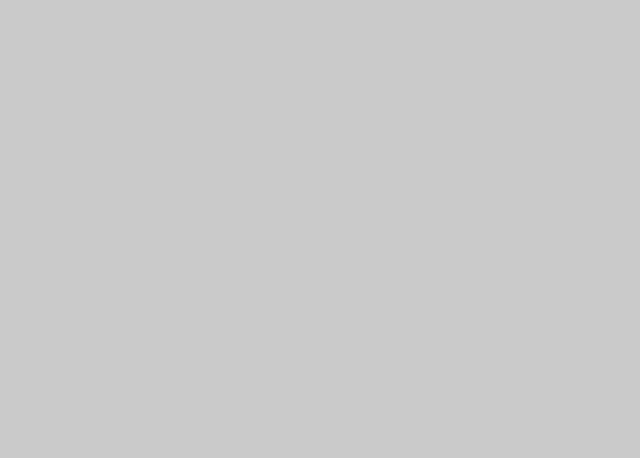
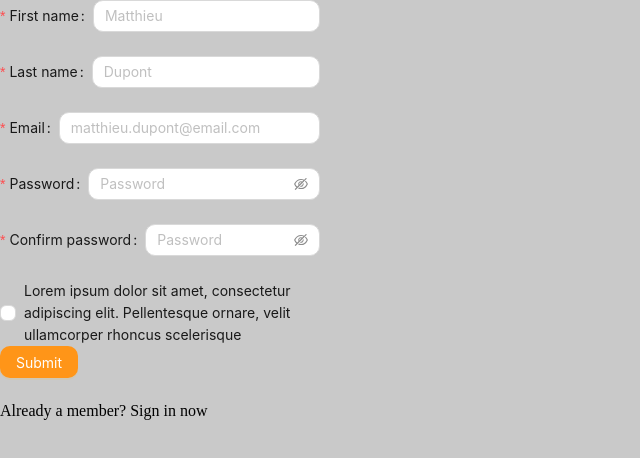
Before and after one commit to WildCodeSchool/2024-02-wns-bleu-wetransfer, a React (Vite) app in the folder frontend/: page / in a window 1280 px wide. Shown: the top 458 px of the page, without its empty margins (0-640 px from the left). Built offline with nearby package versions, Linux system fonts and the light colour scheme.

Commit message:
basic sign up form frontend

```diff
--- a/frontend/src/App.tsx
+++ b/frontend/src/App.tsx
@@ -6,7 +6,7 @@ import Dashboard from "./pages/DashboardPage.tsx";
 import SettingsPage from "./pages/SettingsPage.tsx";
 import UserLayout from "./components/user/UserLayout.tsx";
 import VisitorLayout from "./components/visitor/VisitorLayout.tsx";
-
+import SignUp from "./components/visitor/signUp/SignUp.tsx";
 
 const App = () => {
 
@@ -16,7 +16,8 @@ const App = () => {
 		{
 			path: '/access', element: <VisitorLayout/>, children: [
 				{path: 'login', element: <AccessPage/>},
-				{path: 'register', element: <AccessPage/>}
+				{path: 'register', element: <AccessPage/>},
+				{path: 'sign-up', element: <SignUp/>}
 			]
 		},
 		{
--- a/frontend/src/components/visitor/VisitorLayout.tsx
+++ b/frontend/src/components/visitor/VisitorLayout.tsx
@@ -19,5 +19,4 @@ const Navbar = styled.div`
     top: 0;
 `
 
-
 export default VisitorLayout
--- /dev/null
+++ b/frontend/src/components/visitor/signUp/SignUp.tsx
@@ -0,0 +1,46 @@
+import {FC} from "react";
+import { Input, Form, Button, Checkbox } from 'antd';
+import styled from "@emotion/styled";
+
+const SignUp: FC = () => {
+    const handleSignUp = (value: any) => {
+        console.log(value)
+    }
+
+	return (
+            <InputWrapper>
+                <Form name="control-hooks" onFinish={handleSignUp}>
+                    <Form.Item name="firstname" label="First name" rules={[{ required: true }]}>
+			            <Input allowClear placeholder="Matthieu" />
+                    </Form.Item>
+                    <Form.Item name="lastname" label="Last name" rules={[{ required: true }]}>
+                        <Input allowClear placeholder="Dupont" />
+                    </Form.Item>
+                    <Form.Item name="email" label="Email" rules={[{ required: true }]}>
+                        <Input allowClear placeholder="matthieu.dupont@email.com" />
+                    </Form.Item>
+                    <Form.Item name="password" label="Password" rules={[{ required: true }]}>
+                        <Input.Password allowClear placeholder="Password" />
+                    </Form.Item>
+                    <Form.Item name="confirmPassword" label="Confirm password" rules={[{ required: true }]}>
+                        <Input.Password allowClear placeholder="Password" />
+                    </Form.Item>
+                    <Form.Item name="conditions" valuePropName="checked" noStyle rules={[{ required: true }]}>
+                        <Checkbox>Lorem ipsum dolor sit amet, consectetur adipiscing elit. Pellentesque ornare, velit ullamcorper rhoncus scelerisque</Checkbox>
+                    </Form.Item>
+                    <Form.Item>
+                        <Button type="primary" htmlType="submit">
+                            Submit
+                        </Button>
+                    </Form.Item>
+                </Form>
+                <p>Already a member? Sign in now</p>
+            </InputWrapper>
+	)
+}
+
+const InputWrapper = styled.div`
+    width: 20rem;
+`
+
+export default SignUp
--- a/frontend/src/pages/LandingPage.tsx
+++ b/frontend/src/pages/LandingPage.tsx
@@ -1,11 +1,13 @@
 import {FC} from "react";
 import styled from "@emotion/styled";
+import SignUp from "../components/visitor/signUp/SignUp";
 
 
 const LandingPage: FC = () => {
 
 	return (
 		<LandingPageWrapper>
+			<SignUp/>
 		</LandingPageWrapper>
 	)
 }
```
Also changed, not shown: frontend/src/graphql/mutations.ts (added, +13 -0 lines), 1 other file (tests, documents, lock files or other folders).
